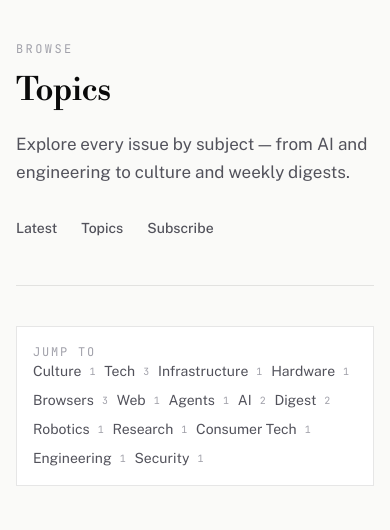
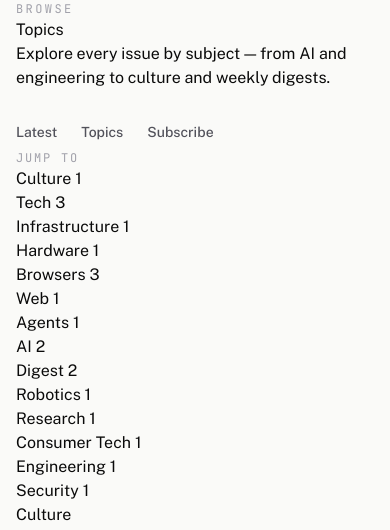
Before and after one commit to zheeno/jists, a Jekyll site: the page built from categories.html, in a window 390 px wide. Shown: the top 530 px of the page. Built offline with Jekyll 4.4.1, drawn with Linux system fonts in a browser that asks for light colours; nearby versions of some CDN libraries.

Commit message:
Update assets/site.css

```diff
--- a/assets/site.css
+++ b/assets/site.css
@@ -800,197 +800,3 @@ a {
   from { opacity: 0; transform: translateY(4px); }
   to { opacity: 1; transform: translateY(0); }
 }
-
-/* Category badges */
-.category-badge {
-  display: inline-block;
-  font-family: var(--font-mono);
-  font-size: 0.6875rem;
-  letter-spacing: 0.14em;
-  text-transform: uppercase;
-  color: var(--color-ink-muted);
-  text-decoration: none;
-  padding: 0.3rem 0.65rem;
-  border: 1px solid color-mix(in srgb, var(--color-ink) 14%, transparent);
-  background: color-mix(in srgb, var(--color-ink) 4%, transparent);
-  line-height: 1.2;
-  transition:
-    color var(--duration-fast) var(--ease-out),
-    border-color var(--duration-fast) var(--ease-out),
-    background var(--duration-fast) var(--ease-out);
-}
-
-.category-badge:hover,
-.category-badge:focus-visible {
-  color: var(--color-accent);
-  border-color: color-mix(in srgb, var(--color-accent) 45%, transparent);
-  background: color-mix(in srgb, var(--color-accent) 8%, transparent);
-  outline: none;
-}
-
-.post-card--uniform,
-.topic-card {
-  display: flex;
-  flex-direction: column;
-}
-
-.article-header .category-badge {
-  margin-top: var(--space-4);
-  margin-bottom: 0;
-}
-
-/* Topics archive page */
-.topics-page {
-  padding-bottom: var(--space-16);
-}
-
-.topics-masthead {
-  padding-block: var(--space-10);
-  border-bottom: 1px solid color-mix(in srgb, var(--color-ink) 10%, transparent);
-}
-
-@media (min-width: 768px) {
-  .topics-masthead {
-    padding-block: var(--space-12);
-  }
-}
-
-.topics-masthead-nav {
-  margin-top: var(--space-6);
-}
-
-.topics-title {
-  margin: var(--space-2) 0 0;
-  font-family: var(--font-display);
-  font-size: clamp(2rem, 5vw, 2.75rem);
-  font-weight: 500;
-  letter-spacing: -0.02em;
-}
-
-.topics-dek {
-  margin: var(--space-4) 0 0;
-  max-width: 36rem;
-  color: var(--color-ink-muted);
-  font-size: 1.0625rem;
-  line-height: 1.65;
-}
-
-.topics-layout {
-  display: grid;
-  gap: var(--space-10);
-  margin-top: var(--space-10);
-}
-
-@media (min-width: 1024px) {
-  .topics-layout {
-    grid-template-columns: minmax(11rem, 14rem) minmax(0, 1fr);
-    gap: var(--space-12);
-    align-items: start;
-  }
-}
-
-.topics-jump-nav {
-  padding: var(--space-4);
-  border: 1px solid color-mix(in srgb, var(--color-ink) 10%, transparent);
-  background: var(--color-bg-elevated);
-}
-
-@media (min-width: 1024px) {
-  .topics-jump-nav {
-    position: sticky;
-    top: var(--space-6);
-  }
-}
-
-.topics-jump-list {
-  list-style: none;
-  margin: var(--space-3) 0 0;
-  padding: 0;
-  display: flex;
-  flex-direction: column;
-  gap: var(--space-1);
-}
-
-@media (max-width: 1023px) {
-  .topics-jump-list {
-    flex-direction: row;
-    flex-wrap: wrap;
-    gap: var(--space-2);
-  }
-}
-
-.topics-jump-list li {
-  display: flex;
-  align-items: center;
-  gap: var(--space-2);
-}
-
-.topics-jump-link {
-  font-size: 0.875rem;
-  color: var(--color-ink-muted);
-  text-decoration: none;
-  transition: color var(--duration-fast) var(--ease-out);
-}
-
-.topics-jump-link:hover,
-.topics-jump-link:focus-visible {
-  color: var(--color-accent);
-  outline: none;
-}
-
-.topics-jump-count {
-  font-family: var(--font-mono);
-  font-size: 0.625rem;
-  letter-spacing: 0.08em;
-  color: var(--color-ink-faint);
-}
-
-.topic-section {
-  padding-top: var(--space-10);
-  scroll-margin-top: var(--space-6);
-}
-
-.topic-section:first-child {
-  padding-top: 0;
-}
-
-.topic-section + .topic-section {
-  margin-top: var(--space-12);
-  border-top: 1px solid color-mix(in srgb, var(--color-ink) 8%, transparent);
-}
-
-.topic-section-header {
-  display: flex;
-  flex-wrap: wrap;
-  align-items: baseline;
-  justify-content: space-between;
-  gap: var(--space-3);
-  margin-bottom: var(--space-8);
-}
-
-.topic-section-title {
-  margin: 0;
-  font-family: var(--font-display);
-  font-size: clamp(1.5rem, 3vw, 2rem);
-  font-weight: 500;
-  letter-spacing: -0.02em;
-}
-
-.topic-section-count {
-  margin: 0;
-  font-family: var(--font-mono);
-  font-size: 0.6875rem;
-  letter-spacing: 0.12em;
-  text-transform: uppercase;
-  color: var(--color-ink-faint);
-}
-
-.topic-grid {
-  margin-top: 0;
-}
-
-.topics-empty {
-  margin-top: var(--space-10);
-  color: var(--color-ink-muted);
-  font-size: 0.9375rem;
-}
```
